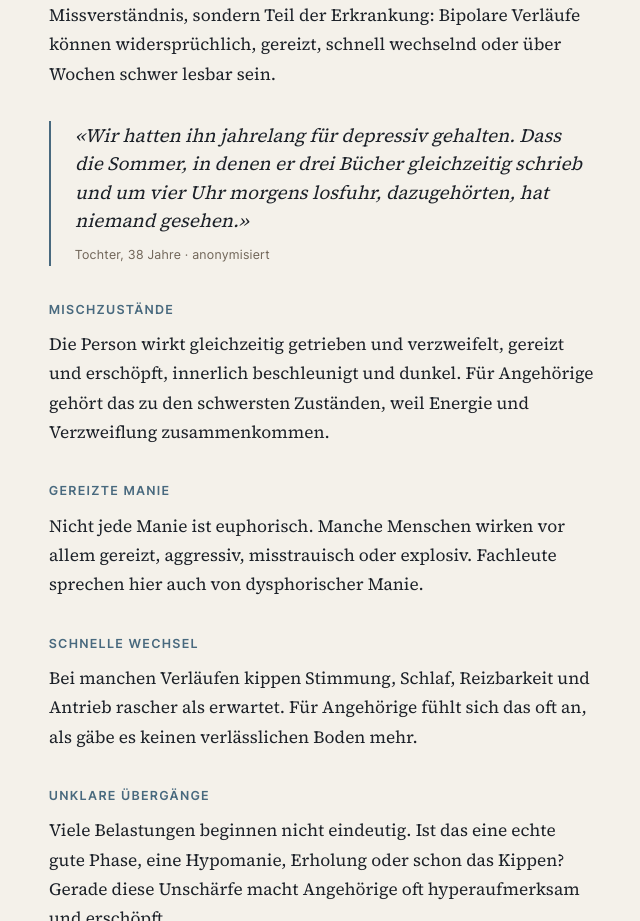
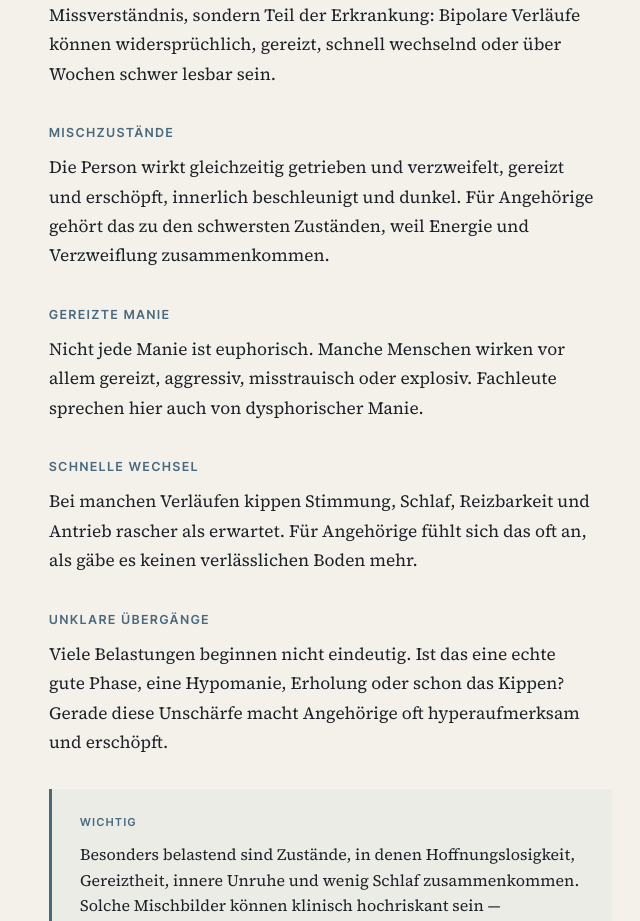
Before and after one commit to christaegger-dot/angehoerige-bipolar-puk, a React (Vite) app: page /module/1 in a window 1280 px wide. Shown: the part 8860-9781 px from the top of the page, without its empty margins (385-1025 px from the left). Built offline with nearby package versions, Linux system fonts and the light colour scheme.

Commit message:
fix: erfundene Angehörigenzitate entfernen

```diff
--- a/src/modul1.jsx
+++ b/src/modul1.jsx
@@ -222,11 +222,6 @@ function Modul1Page({ onNavigate }) {
               <h2>Wenn Verläufe nicht sauber in Phasen passen</h2>
               <p>Gerade Angehörige zweifeln oft an ihrer Wahrnehmung, wenn das Erleben nicht zur klaren Phasenlehre passt. Das ist häufig kein Missverständnis, sondern Teil der Erkrankung: Bipolare Verläufe können widersprüchlich, gereizt, schnell wechselnd oder über Wochen schwer lesbar sein.</p>
 
-              <blockquote className="module-quote">
-                <p>«Wir hatten ihn jahrelang für depressiv gehalten. Dass die Sommer, in denen er drei Bücher gleichzeitig schrieb und um vier Uhr morgens losfuhr, dazugehörten, hat niemand gesehen.»</p>
-                <cite>Tochter, 38 Jahre · anonymisiert</cite>
-              </blockquote>
-
               <h3>Mischzustände</h3>
               <p>Die Person wirkt gleichzeitig getrieben und verzweifelt, gereizt und erschöpft, innerlich beschleunigt und dunkel. Für Angehörige gehört das zu den schwersten Zuständen, weil Energie und Verzweiflung zusammenkommen.</p>
 
--- a/src/modul5.jsx
+++ b/src/modul5.jsx
@@ -329,10 +329,6 @@ function Modul5Page({ onNavigate }) {
               <h2>Gehen, Bleiben, Abstand, Neuordnung</h2>
               <p>Viele Angehörige kennen den Wunsch, einfach weg zu sein. Nicht da zu sein. Nicht mehr zuständig zu sein. In Befragungen berichten viele von Phasen, in denen sie an Trennung oder Rückzug gedacht haben. <strong>Dieser Wunsch ist ein Signal — kein Versagen.</strong> Er sagt: «Ich bin am Limit.»</p>
 
-              <blockquote className="module-quote">
-                <p>«Ich habe mich am Ende für die Trennung entschieden. Es war keine Schuld. Es war eine ehrliche Antwort darauf, was ich noch tragen konnte und was nicht.»</p>
-                <cite>Anonym, nach 18 Jahren Ehe</cite>
-              </blockquote>
               <p>Die Frage, die daraus folgt, ist eine der schwersten: Gehen oder Bleiben? Oft ist aber schon die Frage selbst zu eng. Manche brauchen zunächst Abstand, eine Neuordnung von Zuständigkeiten, eine klare Sicherheitsgrenze oder eine befristete Entlastung. Nicht die Entscheidung allein ist das Lähmende — sondern das dauerhafte Pendeln ohne Klarheit.</p>
 
               <aside className="callout">
--- a/src/modul6.jsx
+++ b/src/modul6.jsx
@@ -475,11 +475,6 @@ function Modul6Page({ onNavigate }) {
               <h2>«Sie hat die Medikamente abgesetzt» — was Sie tun können</h2>
               <p>Kaum eine Situation löst bei Angehörigen so viel Angst aus wie das Absetzen der Medikamente. Die Sorge ist berechtigt: Ohne Stimmungsstabilisierung steigt das Rückfallrisiko deutlich. Gleichzeitig ist Medikamenten-Adhärenz bei bipolarer Störung eine der grössten Herausforderungen — viele Betroffene setzen die Medikation im Verlauf mindestens einmal eigenmächtig ab.</p>
 
-              <blockquote className="module-quote">
-                <p>«Ich habe gelernt, in der Krise nicht mehr alles auf einmal zu denken. Nur den nächsten Schritt. Und dann den nächsten. Das hat mich stabil gehalten — auch wenn um mich herum vieles nicht stabil war.»</p>
-                <cite>Vater, 12 Jahre Erfahrung · anonymisiert</cite>
-              </blockquote>
-
               <h3>Warum Menschen absetzen — verstehen, nicht billigen</h3>
               <p>Die Gründe sind oft nachvollziehbar: Nebenwirkungen wie Gewichtszunahme, Tremor oder sexuelle Funktionsstörungen belasten den Alltag. In stabilen Phasen fühlen sich viele «gesund» und sehen keinen Grund mehr für Medikamente. In hypomanen Phasen fühlt sich die Erkrankung nach Kraft an, nicht nach Krankheit. Manchmal spielen auch Scham, Autonomiebedürfnis oder schlechte Erfahrungen eine Rolle.</p>
 
--- a/src/modul7.jsx
+++ b/src/modul7.jsx
@@ -299,11 +299,6 @@ function Modul7Page({ onNavigate }) {
               <p>Selbstfürsorge klingt schnell nach Kür. In Angehörigenrealitäten ist sie oft eher Schadensbegrenzung. Wenn Sie dauerhaft zu viel tragen, zu wenig schlafen, sich sozial zurückziehen und nur noch reagieren, ist sie nicht Optimierung, sondern Schutz vor weiterer Auszehrung.</p>
               <p><strong>Ihre Gesundheit hat einen Eigenwert.</strong> Nicht erst, wenn Sie zusammenbrechen. Und nicht nur, damit Sie weiter funktionieren können.</p>
 
-              <blockquote className="module-quote">
-                <p>«Ich habe gelernt, einmal pro Woche etwas zu tun, bei dem ich ihn nicht erwähne. Nicht weil er mir egal wäre, sondern damit ich Mutter bleibe und nicht nur Angehörige.»</p>
-                <cite>Mutter eines erwachsenen Sohnes · anonymisiert</cite>
-              </blockquote>
-
               <aside className="callout callout-soft">
                 <span className="callout-label">Wissenschaftlicher Hintergrund</span>
                 <p>Wie in Modul 2 beschrieben, entwickeln Angehörige von Menschen mit bipolarer Störung überproportional häufig eigene depressive oder Angstsymptome. Die Belastung durch die Pflege verursacht die Symptome — nicht umgekehrt. Entlastung ist deshalb <em>Prävention</em>, nicht Selbstsucht.</p>
```
